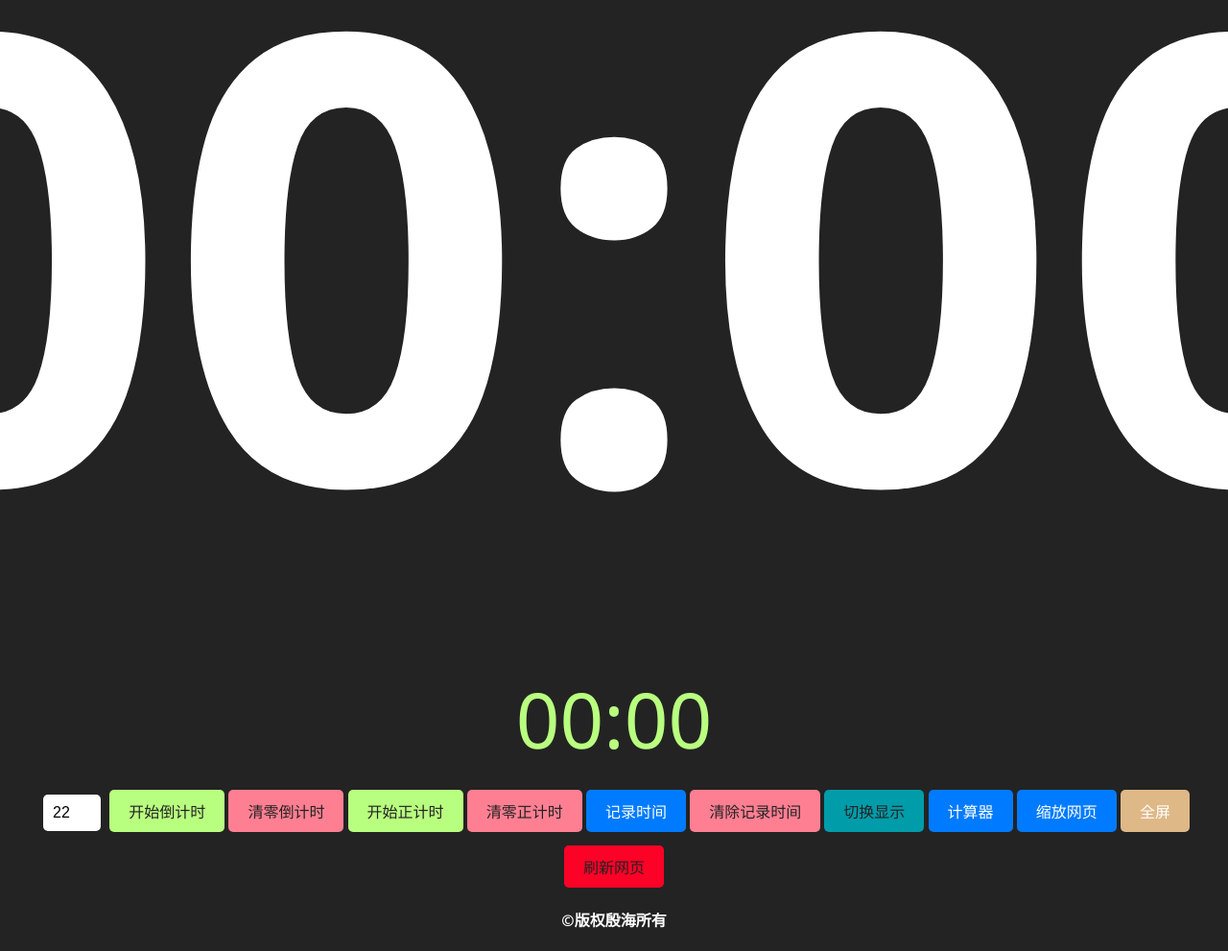
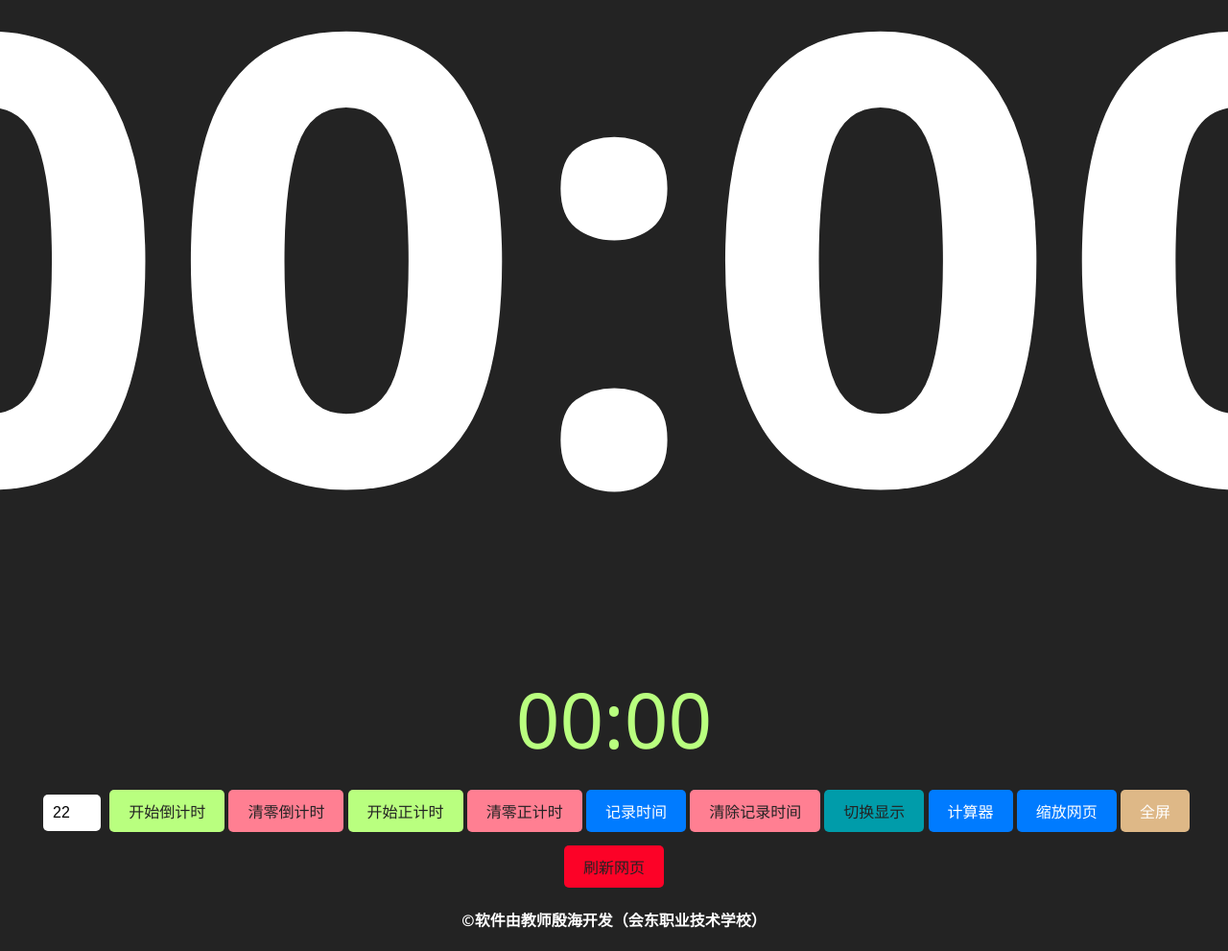
Before and after one commit to Enghon/jsq, a plain HTML site: page index.html in a window 1280 px wide. Shown: the top 991 px of the page at 96% size. Drawn offline with Linux system fonts and the light colour scheme.

Commit message:
更新 index.html

```diff
--- a/index.html
+++ b/index.html
@@ -160,7 +160,7 @@
 
     <button onclick="toggleFullscreen()" style="background-color: burlywood">全屏</button>
     <button onclick="refreshPage()" style="background-color: #fc0227;color: #232323">刷新网页</button>
-    <h4 style="color: #ffffff">©版权殷海所有</h4>
+    <h4 style="color: #ffffff">©软件由教师殷海开发（会东职业技术学校）</h4>
 </div>
 
 <div id="recordedTimes" class="calculator">
```
